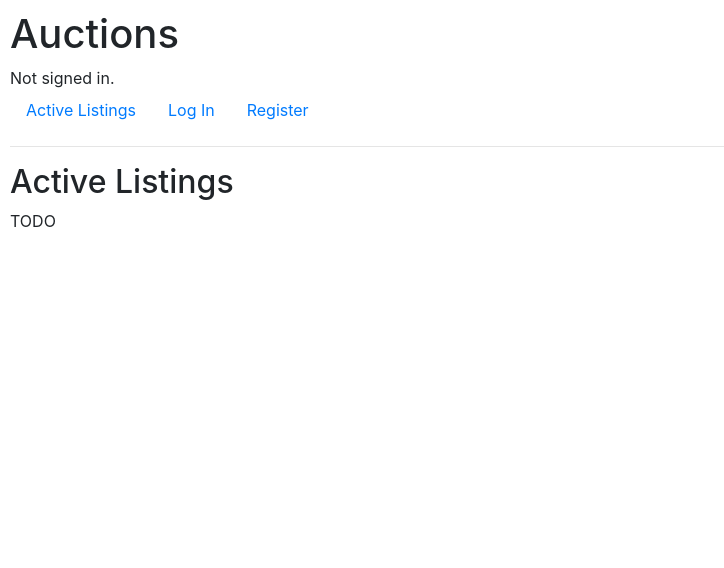
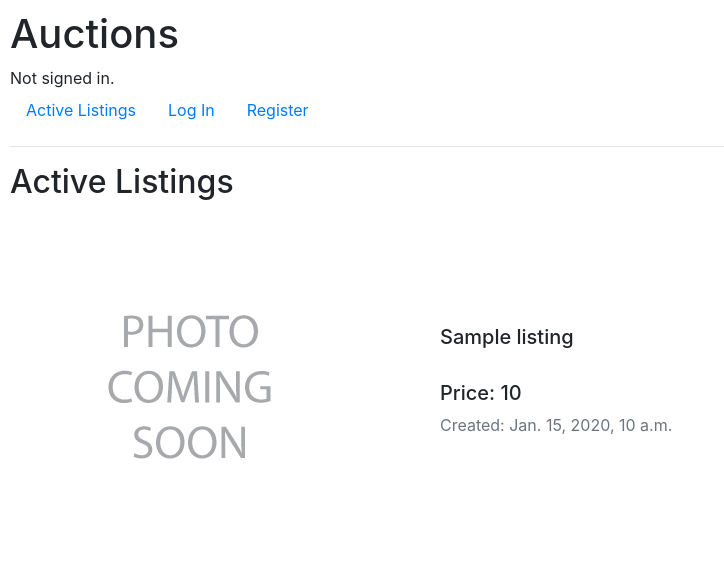
Before and after one commit to TanyaShelest/CS50Web_2020_Project2, a Django app: template auctions/templates/auctions/index.html in a window 1280 px wide. Shown: the top 568 px of the page, without its empty margins (0-724 px from the left). Run offline with Django 3.2, Linux system fonts and the light colour scheme; the template is opened without the code that fills it: values that come from a table or form of the project are taken from there, others are empty; tables that the repository leaves empty hold one stand-in row (values such as "Sample post"); parts of the project's set-up code (start-up, migrations or seed data) failed here and were passed over; some libraries are stand-ins or nearby versions.

Commit message:
Implement displaying of active listings

```diff
--- a/auctions/models.py
+++ b/auctions/models.py
@@ -1,6 +1,6 @@
 from django.contrib.auth.models import AbstractUser
 from django.db import models
-
+from django.utils import timezone
 
 class User(AbstractUser):
     pass
@@ -22,6 +22,7 @@ class Listing(models.Model):
     photo = models.CharField(max_length=200, blank=True, default="auctions/images/default_image.jpg")
     description = models.TextField()
     start_price = models.IntegerField()
+    pub_date = models.DateTimeField('created', default=timezone.now())
 
     def __str__(self):
         return self.title
--- a/auctions/templates/auctions/index.html
+++ b/auctions/templates/auctions/index.html
@@ -1,7 +1,24 @@
 {% extends "auctions/layout.html" %}
+
+{% load static %}
 
 {% block body %}
     <h2>Active Listings</h2>
 
-    TODO
+    {% for listing in listings %}
+    <div class="row  align-items-center">
+        <div class="col-4">
+            <img src="static/auctions/images/default_image.jpg">
+        </div>
+        <div class="col-4">
+        <h5>{{ listing.title }}</h5>
+        <br>
+        <h5>Price: {{ listing.start_price }}</h5>
+        <p class="text-muted">Created: {{ listing.pub_date }}</p>
+    </div>
+    </div>
+    {% empty %}
+
+    <h6 class="text-muted">No listings</h6>
+    {% endfor %}
 {% endblock %}
--- a/auctions/views.py
+++ b/auctions/views.py
@@ -5,11 +5,13 @@ from django.shortcuts import render
 from django.urls import reverse
 from django.contrib.auth.decorators import login_required
 
-from .models import User
+from .models import User, Listing
 from .forms import ListingForm
 
 def index(request):
-    return render(request, "auctions/index.html")
+    return render(request, "auctions/index.html", {
+        "listings": Listing.objects.all()
+    })
 
 
 def login_view(request):
```
Also changed, not shown: auctions/migrations/0006_listing_pub_date.py (added), auctions/migrations/0007_auto_20201008_0819.py (added).
